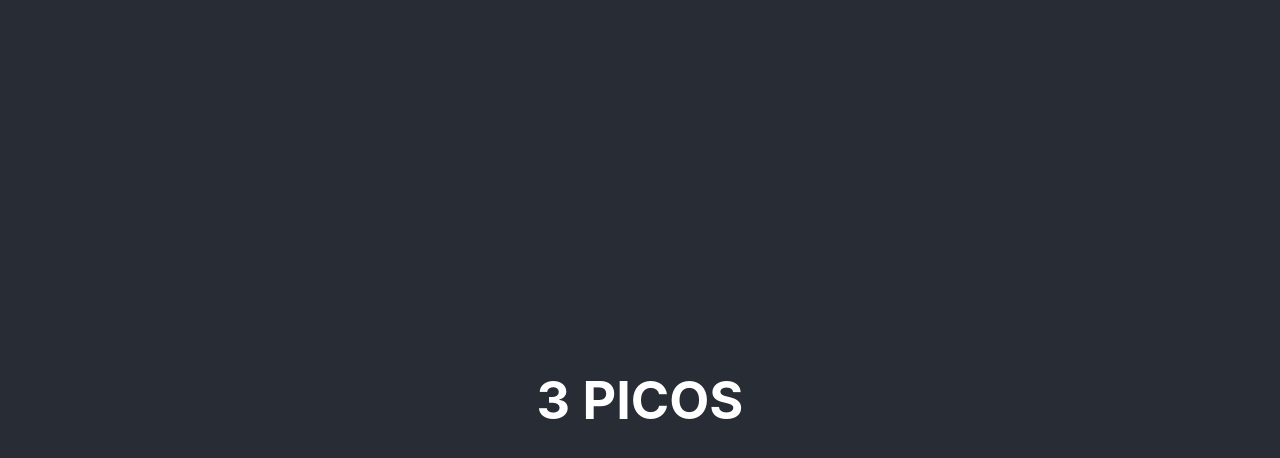
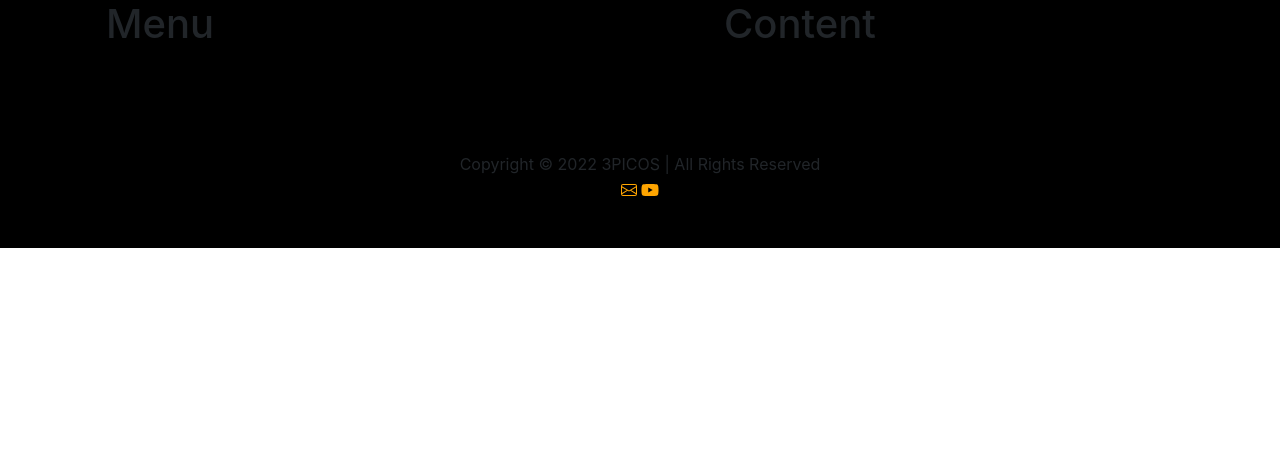
Before and after one commit to MariaJoaoP/3PicosProject, a React (Create React App) app: page / in a window 1280 px wide. Shown: the top 458 px of the page. Built offline with nearby package versions, Linux system fonts and the light colour scheme.

Commit message:
Project Structure and Bootstrap

```diff
--- a/public/index.html
+++ b/public/index.html
@@ -5,8 +5,12 @@
     <meta http-equiv="X-UA-Compatible" content="IE=edge">
     <meta name="viewport" content="width=device-width, initial-scale=1" />
     <title>3Picos</title>
+    <link href="https://cdn.jsdelivr.net/npm/bootstrap@5.2.0-beta1/dist/css/bootstrap.min.css" rel="stylesheet" integrity="sha384-0evHe/X+R7YkIZDRvuzKMRqM+OrBnVFBL6DOitfPri4tjfHxaWutUpFmBp4vmVor" crossorigin="anonymous">
   </head>
+
   <body>
     <div id="root"></div>
+
+    <script src="https://cdn.jsdelivr.net/npm/bootstrap@5.2.0-beta1/dist/js/bootstrap.bundle.min.js" integrity="sha384-pprn3073KE6tl6bjs2QrFaJGz5/SUsLqktiwsUTF55Jfv3qYSDhgCecCxMW52nD2" crossorigin="anonymous"></script>
   </body>
 </html>
--- a/src/App.css
+++ /dev/null
@@ -1,38 +0,0 @@
-.App {
-  text-align: center;
-}
-
-.App-logo {
-  height: 40vmin;
-  pointer-events: none;
-}
-
-@media (prefers-reduced-motion: no-preference) {
-  .App-logo {
-    animation: App-logo-spin infinite 20s linear;
-  }
-}
-
-.App-header {
-  background-color: #282c34;
-  min-height: 100vh;
-  display: flex;
-  flex-direction: column;
-  align-items: center;
-  justify-content: center;
-  font-size: calc(10px + 2vmin);
-  color: white;
-}
-
-.App-link {
-  color: #61dafb;
-}
-
-@keyframes App-logo-spin {
-  from {
-    transform: rotate(0deg);
-  }
-  to {
-    transform: rotate(360deg);
-  }
-}
--- a/src/App.js
+++ /dev/null
@@ -1,13 +0,0 @@
-import './App.css';
-
-function App() {
-  return (
-    <div className="App">
-      <header className="App-header">
-        <h1>3 PICOS</h1>
-      </header>
-    </div>
-  );
-}
-
-export default App;
--- a/src/index.js
+++ b/src/index.js
@@ -1,7 +1,7 @@
 import React from 'react';
 import ReactDOM from 'react-dom/client';
 import './index.css';
-import App from './App';
+import App from './views/App';
 
 const root = ReactDOM.createRoot(document.getElementById('root'));
 root.render(
--- /dev/null
+++ b/src/layout/Content.jsx
@@ -0,0 +1,9 @@
+import React from 'react';
+
+const Content = () => (
+    <main className='Content'>
+        <h1>Content</h1>
+    </main>
+)
+
+export default Content;
--- /dev/null
+++ b/src/layout/Footer.jsx
@@ -0,0 +1,18 @@
+import React from 'react';
+
+const Footer = () => (
+    <footer className='Footer bd-footer py-4 py-md-5 mt-5'>
+        <div>Copyright © 2022 3PICOS | All Rights Reserved</div>
+        <a href='mailto:club3picos@gmail.com' aria-label='Email' aria-hidden='false' title='Email'>
+            <svg xmlns='http://www.w3.org/2000/svg' width='16' height='16' fill='orange' className='bi bi-envelope' viewBox='0 0 16 16'>
+                <path d='M0 4a2 2 0 0 1 2-2h12a2 2 0 0 1 2 2v8a2 2 0 0 1-2 2H2a2 2 0 0 1-2-2V4Zm2-1a1 1 0 0 0-1 1v.217l7 4.2 7-4.2V4a1 1 0 0 0-1-1H2Zm13 2.383-4.708 2.825L15 11.105V5.383Zm-.034 6.876-5.64-3.471L8 9.583l-1.326-.795-5.64 3.47A1 1 0 0 0 2 13h12a1 1 0 0 0 .966-.741ZM1 11.105l4.708-2.897L1 5.383v5.722Z'/>
+            </svg>
+        </a> <a href='https://www.youtube.com/channel/UCU2zu1FVkTvzhc4npzABAeg' target='_blank' aria-label='Link to Youtube' aria-hidden='false' title='Youtube'>
+            <svg xmlns='http://www.w3.org/2000/svg' width='18' height='18' fill='orange' viewBox='0 0 576 512'>
+                <path d='M549.655 124.083c-6.281-23.65-24.787-42.276-48.284-48.597C458.781 64 288 64 288 64S117.22 64 74.629 75.486c-23.497 6.322-42.003 24.947-48.284 48.597-11.412 42.867-11.412 132.305-11.412 132.305s0 89.438 11.412 132.305c6.281 23.65 24.787 41.5 48.284 47.821C117.22 448 288 448 288 448s170.78 0 213.371-11.486c23.497-6.321 42.003-24.171 48.284-47.821 11.412-42.867 11.412-132.305 11.412-132.305s0-89.438-11.412-132.305zm-317.51 213.508V175.185l142.739 81.205-142.739 81.201z'></path>
+            </svg>
+        </a>
+    </footer>
+)
+
+export default Footer;
--- /dev/null
+++ b/src/layout/Menu.jsx
@@ -0,0 +1,9 @@
+import React from 'react';
+
+const Menu = () => (
+    <aside className='Menu'>
+        <h1>Menu</h1>
+    </aside>
+)
+
+export default Menu;
--- /dev/null
+++ b/src/views/App.css
@@ -0,0 +1,4 @@
+.App {
+  text-align: center;
+  background-color: black;
+}
--- /dev/null
+++ b/src/views/App.jsx
@@ -0,0 +1,29 @@
+import "./App.css";
+
+import Menu from '.././layout/Menu';
+import Content from '.././layout/Content';
+import Footer from '../layout/Footer';
+
+const App = () => (
+    <div className='App container-fluid h-100'>
+      <div className='row'>
+        <div className='col-3'>
+          <div className='container-fuid h-100'>
+            <Menu></Menu>
+          </div>
+        </div>
+        <div className='col-9'>
+          <div className='container-fluid h-100'>
+            <Content></Content>
+          </div>
+        </div>
+      </div>
+      <div className='row'>
+        <div className='col-12'>
+          <Footer></Footer>
+        </div>
+      </div>
+    </div>
+);
+
+export default App;
```
